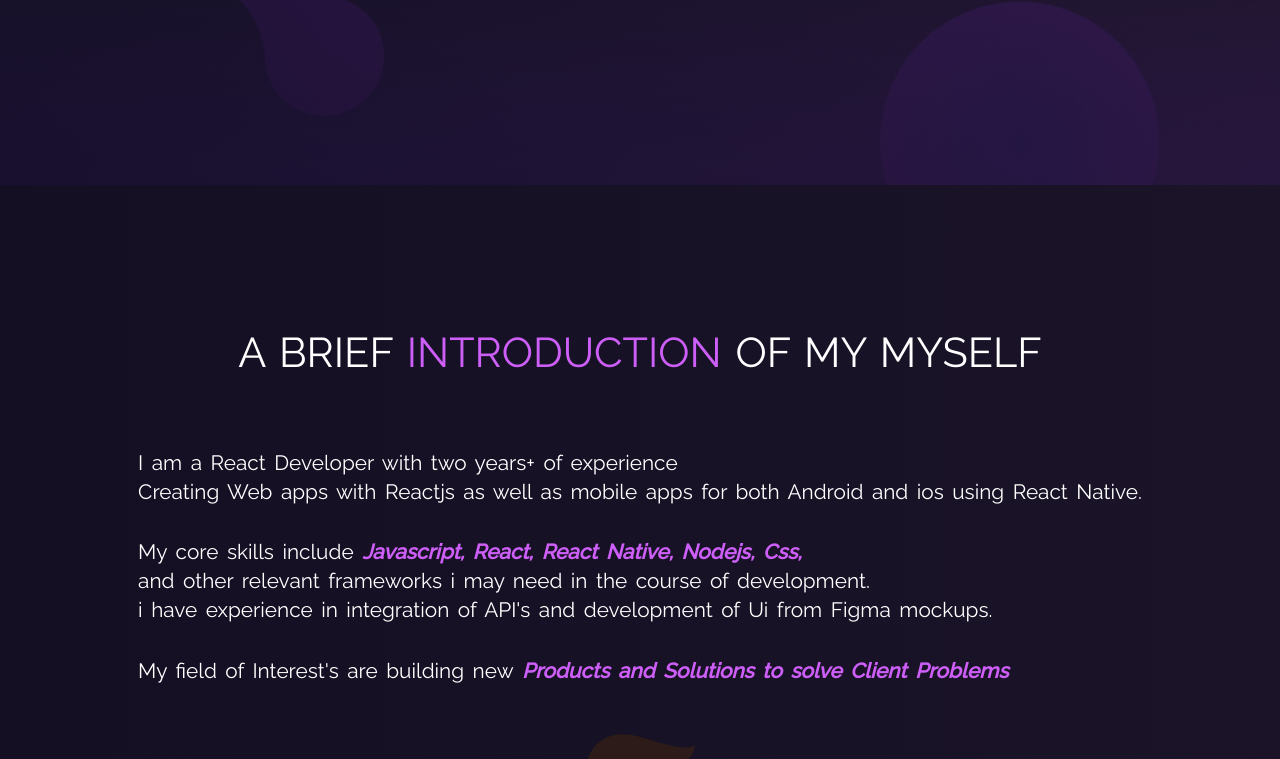
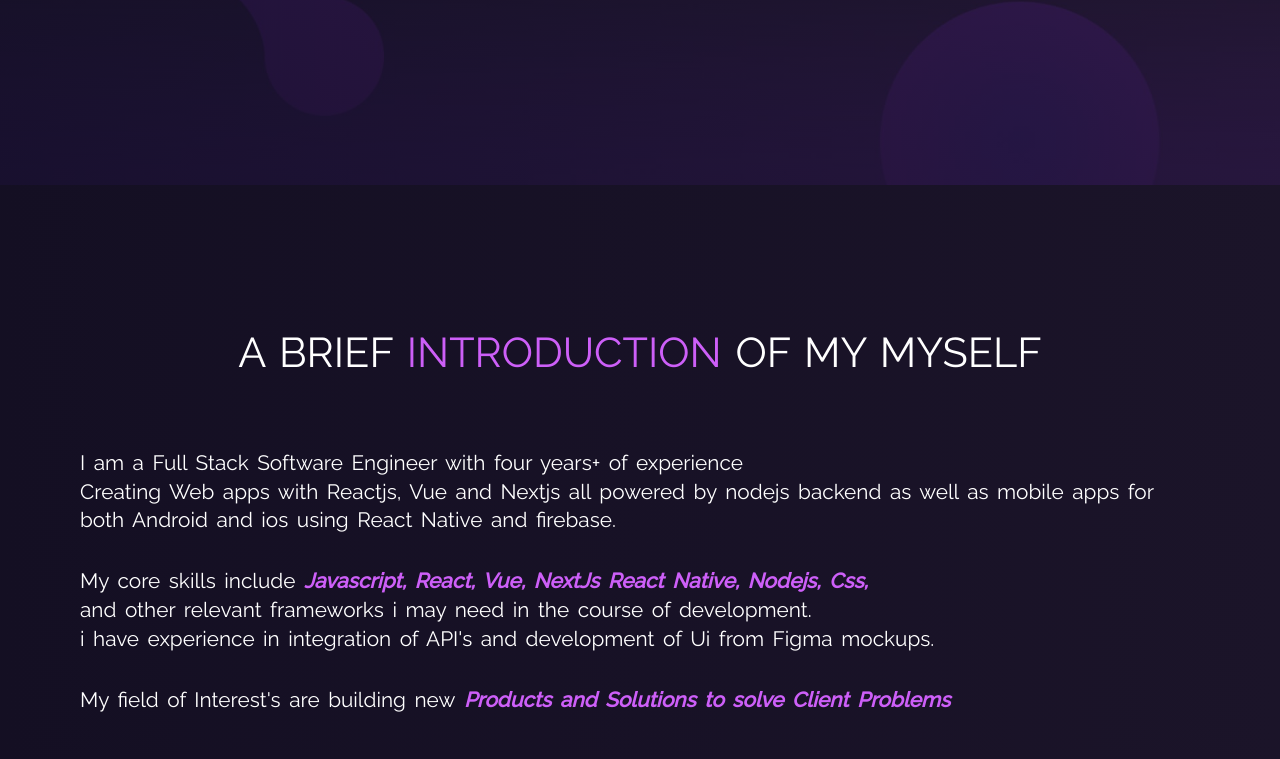
Before and after one commit to elsesu/react-portfolio-master, a React (Create React App) app: page / in a window 1280 px wide. Shown: the part 535-1294 px from the top of the page. Built offline with nearby package versions, Linux system fonts and the light colour scheme.

Commit message:
last one

```diff
--- a/src/scenes/Home/IntroSection/IntroSection.jsx
+++ b/src/scenes/Home/IntroSection/IntroSection.jsx
@@ -24,16 +24,16 @@ const IntroSection = () => {
 
           <div className={s.description}>
             <p>
-              I am a React Developer with two years+ of
+              I am a Full Stack Software Engineer with four years+ of
               experience <br />
-              Creating Web apps with Reactjs as well as mobile apps for both Android and ios using React Native.
+              Creating Web apps with Reactjs, Vue and Nextjs all powered by nodejs backend as well as mobile apps for both Android and ios using React Native and firebase.
             </p>
 
             <p>
               My core skills include {' '}
               <i>
                 <b className={s.purple}>
-                  Javascript, React, React Native, Nodejs, Css,
+                  Javascript, React, Vue, NextJs React Native, Nodejs, Css,
                 </b>
               </i>
               <br />
```
